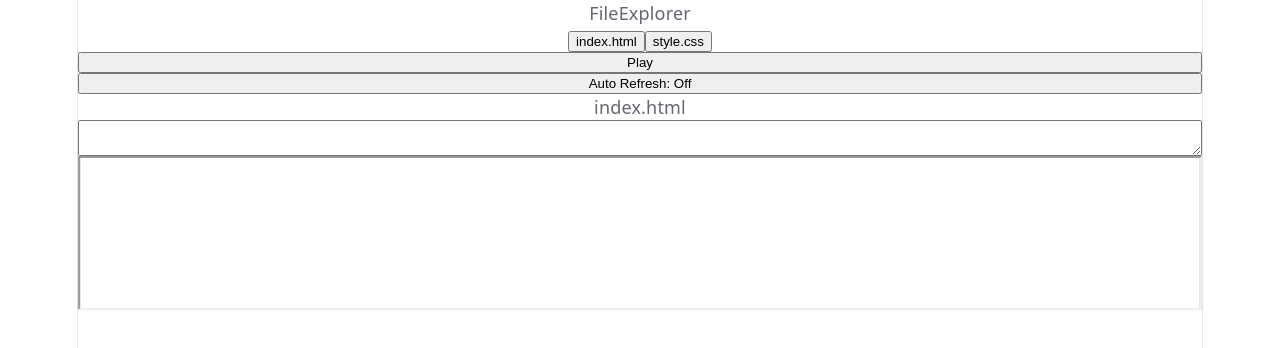
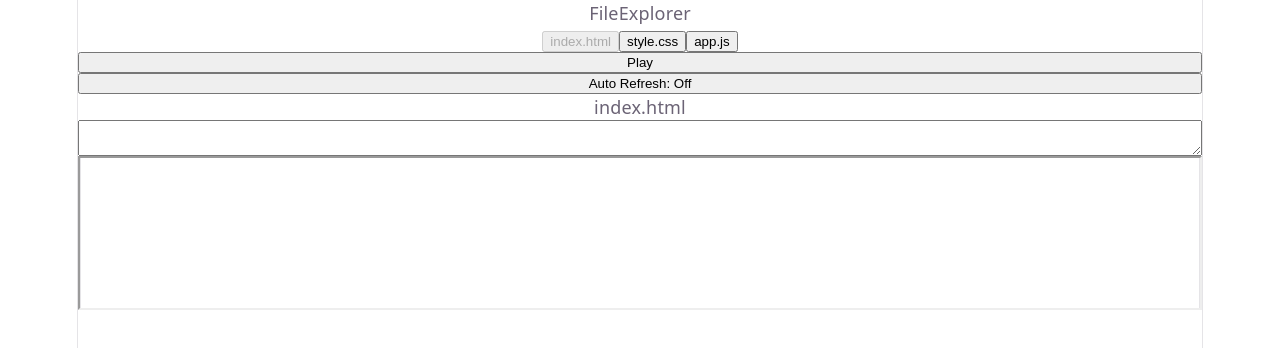
Before and after one commit to cgyee/artifact, a React (Vite) app in the folder public/ducko/: page /project/1 in a window 1280 px wide. Shown: the top 348 px of the page. Built offline with nearby package versions, Linux system fonts and the light colour scheme; no server answers.

Commit message:
refactor: hoisted state out of FileExplorer component, b/c code smells. Removed dead code from Edititor component and refacted emptyProject to be reused. Also refactored the Files type to accept any string key to support 'js' files

```diff
--- a/public/ducko/src/components/Editor.tsx
+++ b/public/ducko/src/components/Editor.tsx
@@ -6,20 +6,18 @@ type File = {
     content: string
 }
 type Files = {
-    html: File,
-    css: File
+    [key: string]: File
 }
 type Project = {
     id: string,
     files: Files
 }
 const api = "/api"
-
-// Stable shell loaded once into the iframe. It listens for postMessage and
-// swaps body content without reloading the document — avoiding the srcdoc flash.
-// Caveat: <script> tags injected via innerHTML do not execute.
-// const PREVIEW_SHELL = `<!doctype html><html><head><meta charset="utf-8"><style>html,body{margin:0;padding:0;height:100%}</style></head><body id="root"></body><script>window.addEventListener('message',(e)=>{document.getElementById('root').innerHTML=e.data;});</script></html>`
-
+const emptyProject: Project = {id:"", files: {
+        html:{type: "html", content: ""},
+        css:{type: "css", content: ""},
+        js:{type: "js", content: ""},
+    }}
 function debounce<A extends unknown[]>(fn: (...args: A) => void, timeout = 300) {
     let timer: ReturnType<typeof setTimeout> | undefined;
     return (...args: A) => {
@@ -29,23 +27,19 @@ function debounce<A extends unknown[]>(fn: (...args: A) => void, timeout = 300)
 }
 
 async function fetchProject(id: string) {
-    const emptyProject: Project = {id, files: {
-            html:{type: "html", content: ""},
-            css:{type: "css", content: ""},
-    }}
     try {
         const res = await fetch(`${api}/project/${id}`, {
             method: "GET",
         })
-        console.info("res: ", res)
-        const project: Project = await res.json()
-        console.info("project: ", project)
-        if (!res.ok) return emptyProject
+        const project: Project | string = await res.json()
+        if (!res.ok) return {...emptyProject, id}
+        if (typeof project === "string") return {...emptyProject, id}
         return project
     } catch (e) {
         console.error(e)
-        return emptyProject
+        return {...emptyProject, id}
     }
+
 }
 
 async function saveProject(id: string, files: Files) {
@@ -59,13 +53,18 @@ async function saveProject(id: string, files: Files) {
     }
 }
 
-const selectionToType = (s: string): "html" | "css" =>
-    s === "style.css" ? "css" : "html"
+const selectionToType = (s: string): "html" | "css" | "js" => {
+    const suffix = s.split(".").pop()
+    if (suffix === "html") return "html"
+    if (suffix === "css") return "css"
+    if (suffix === "js") return "js"
+    return "html"
+}
 
 const Editor = ({selection}: {selection: string}) => {
     const projectId = useParams()?.projectId ?? ""
     const [enabled, setEnabled] = useState<boolean>(false)
-    const [editorFiles, setEditorFiles] = useState<Files>({html: {type: "html", content: ""}, css: {type: "css", content: ""}})
+    const [editorFiles, setEditorFiles] = useState<Files>(emptyProject.files)
     const [renderToken, setRenderToken] = useState(0);
 
     const currentType = selectionToType(selection)
@@ -73,22 +72,26 @@ const Editor = ({selection}: {selection: string}) => {
 
     const updatePreviewMemo = useMemo(
         () => debounce((files: Files) => {
+            // don't really care about the result, just want to update the preview
             saveProject(projectId, files)
-            // updatePreviewDom(files[currentType].content)
+            setRenderToken(prev => prev + 1)
         }, 300),
         [projectId]
     )
     const onChange = (content: string) => {
         const file: File = {type: currentType, content}
-        setEditorFiles(prev => ({...prev, [currentType]: file}))
-        enabled && updatePreviewMemo(editorFiles)
+        const next = {...editorFiles, [currentType]: file}
+        setEditorFiles(next)
+        if (enabled) updatePreviewMemo(next)
     }
 
     const handleRefreshClick = () => {
         updatePreviewMemo(editorFiles)
     }
     const handleAutoRefreshClick = () => {
-        setEnabled(!enabled)
+        const next = !enabled
+        setEnabled(!next)
+        if (!next) updatePreviewMemo(editorFiles)
     }
 
     useEffect(() => {
@@ -96,17 +99,16 @@ const Editor = ({selection}: {selection: string}) => {
             if (!projectId) return  // guard against empty initial value
             const project = await fetchProject(projectId)
             if (!project.files) return
-            const html = project.files.html ?? {type: "html", content: ""}
-            const css = project.files.css ?? {type: "css", content: ""}
-            setEditorFiles({html, css})
-            // updatePreviewDom(html.content)
+            const html = project.files.html ?? emptyProject.files.html
+            const css = project.files.css ?? emptyProject.files.css
+            const js = project.files.js ?? emptyProject.files.js
+            setEditorFiles({html, css, js})
         })()
     }, [projectId])
 
     return (
         <>
             <button onClick={(_) => {
-                setRenderToken(prev => prev + 1)
                 handleRefreshClick()
             }}>Play</button>
             <button onClick={handleAutoRefreshClick}>Auto Refresh: {enabled ? 'On' : 'Off'}</button>
@@ -117,7 +119,6 @@ const Editor = ({selection}: {selection: string}) => {
                 id={"preview"}
                 src={`${api}/project/${projectId}/render?v=${renderToken}`}
                 key={renderToken}
-                // onLoad={() => updatePreviewDom(editorFiles.html.content)}
             ></iframe>
         </>
     )
--- a/public/ducko/src/components/FileExplorer.tsx
+++ b/public/ducko/src/components/FileExplorer.tsx
@@ -1,24 +1,16 @@
-import {useEffect, useState} from "react";
-import * as React from "react";
+type Props = {
+    selection: string,
+    setSelection: (file: string) => void
+}
 
-const FileExplorer = ({setSelection}: { setSelection: React.Dispatch<React.SetStateAction<string>> } ) => {
-    const htmlfile = "index.html"
-    const cssfile = "style.css"
-    const [option, setOption] = useState<string>(htmlfile)
-
-    const handleFileChange = (selection: string) => {
-        if (selection === option) return
-        setOption(selection)
-        console.log(selection)
-    }
-    useEffect(() => {
-        setSelection(option)
-    }, [option])
+const FileExplorer = ({selection, setSelection}: Props ) => {
+    const files = ["index.html", "style.css", "app.js",]
     return (
         <div>
             <div>FileExplorer</div>
-            <button onClick={() => handleFileChange(htmlfile)}>{htmlfile}</button>
-            <button onClick={() => handleFileChange(cssfile)}>{cssfile}</button>
+            { files.map((file) => (
+                <button key={file} disabled={file === selection} onClick={() => setSelection(file)}>{file}</button>
+            ))}
         </div>
     )
 }
--- a/public/ducko/src/pages/Edit.tsx
+++ b/public/ducko/src/pages/Edit.tsx
@@ -3,10 +3,10 @@ import FileExplorer from "../components/FileExplorer.tsx";
 import {useState} from "react";
 
 export const Edit = () => {
-    const [selection, setSelection] = useState<string>("")
+    const [selection, setSelection] = useState<string>("index.html")
     return (
         <>
-            <FileExplorer setSelection={setSelection}/>
+            <FileExplorer selection={selection} setSelection={setSelection}/>
             <Editor selection={selection}/>
         </>
 
```
Also changed, not shown: 1 other file (tests, documents, lock files or other folders).
